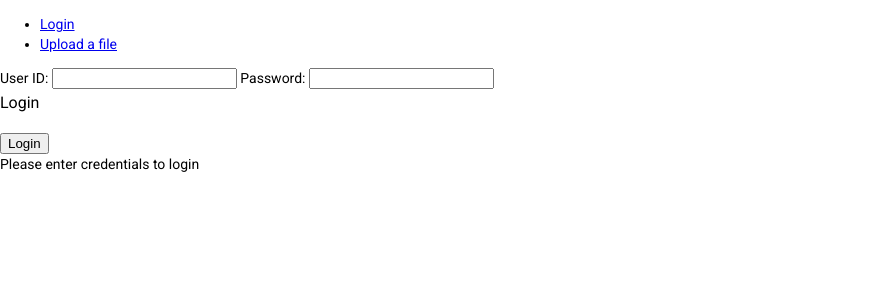
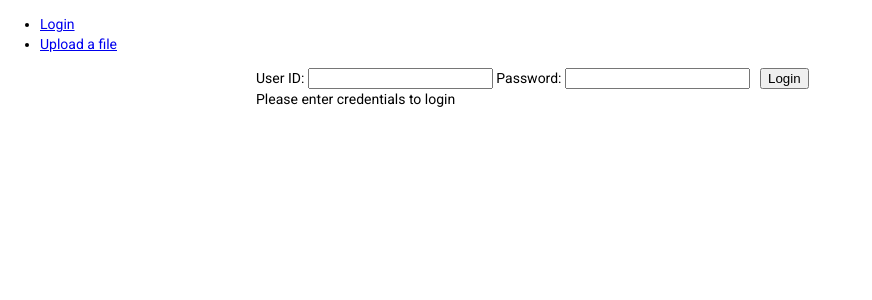
Before and after one commit to ajgoade/WhoCalledMe-Stargate, an Angular app in the folder call-center-app/ng-uploadClient/uploadWAV/: page /login in a window 1280 px wide. Shown: the top 300 px of the page, without its empty margins (0-872 px from the left). Built offline with nearby package versions, Linux system fonts and the light colour scheme.

Commit message:
Check the GCP status correctly and improve the UX.

```diff
--- a/call-center-app/ng-uploadClient/uploadWAV/src/app/components/login/login.component.css
+++ b/call-center-app/ng-uploadClient/uploadWAV/src/app/components/login/login.component.css
@@ -1,3 +1,16 @@
 mat-button-toggle-group {
   margin-left: 12px;
 }
+
+#login-content {
+  margin-left: 20%;
+}
+
+#login {
+  margin-left: auto;
+  margin-right: auto;
+}
+
+#btnSubmit {
+  margin-left: 10px;
+}
--- a/call-center-app/ng-uploadClient/uploadWAV/src/app/components/login/login.component.html
+++ b/call-center-app/ng-uploadClient/uploadWAV/src/app/components/login/login.component.html
@@ -1,3 +1,5 @@
+<div id="login-content">
+
 <div id="login">
 
   <label>
@@ -9,12 +11,12 @@
     Password:
     <input type="password" [formControl]="password">
   </label>
-
-  <h3>Login</h3>
-    <button mat-raised-button color="primary" (click)="tryLogin()">Login</button>
+   <button mat-raised-button color="primary" (click)="tryLogin()" id="btnSubmit">Login</button>
 
 </div>
 
 <div *ngIf="loginSuccessful; then thenBlock else elseBlock"></div>
 <ng-template #thenBlock>Welcome; redirecting...</ng-template>
 <ng-template #elseBlock>{{loginMessage}}</ng-template>
+
+</div>
--- a/call-center-app/ng-uploadClient/uploadWAV/src/app/components/upload/upload.component.ts
+++ b/call-center-app/ng-uploadClient/uploadWAV/src/app/components/upload/upload.component.ts
@@ -152,23 +152,29 @@ export class UploadComponent implements OnInit {
         let id = data['call_id'];
         let remoteUrl = data['call_link'];
         let lastUpdated = data['last_updated'];
-        let transcription = data['transcription'];
+        let transcription = data['transcript'];
         let sentiment = data['sentiment'];
+        let status = data['process_status'];
 
         this.speech = {
           id: id,
           transcription: transcription,
           sentiment: sentiment,
-          status: 'File Uploaded',
+          status: status,
           localFileUrl: this.url,
           remoteUrl: remoteUrl,
           timeUpdated: lastUpdated
         };
 
-        if (this.speech.status != 'complete') {
+        if (this.speech.status != 'gcp_complete') {
+          console.log(this.speech.status + ' is the status and continue the polling');
           this.pollingHandler = setTimeout(handler => {
               return this.pollForUpdates(id);
             }, 2000);
+        } else {
+          console.log(this.speech.status + ' is the status and we are clearing timeout');
+            clearTimeout(this.pollingHandler);
+            return;
         }
 
       }, error1 => {
```
Also changed, not shown: 1 other file (tests, documents, lock files or other folders).
